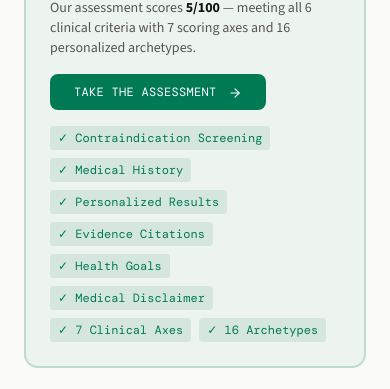
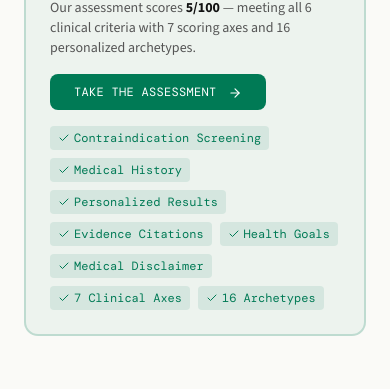
Before and after one commit to RRTONY/tonygreenberg-website, a Next.js app: page /peptide-hall-of-shame in a window 390 px wide. Shown: the part 1994-2383 px from the top of the page. Built offline with nearby package versions, Linux system fonts and the light colour scheme; no server answers; a web font is replaced by a local one.

Commit message:
Checkpoint: Peptide Hall of Shame interface policy repair: replaced the rendered feature-list check glyph with the semantic Lucide Check component, added focused regression coverage, and completed desktop/mobile visual validation.

```diff
--- a/src/app/peptide-hall-of-shame/page.tsx
+++ b/src/app/peptide-hall-of-shame/page.tsx
@@ -1,6 +1,7 @@
 import { ForwardIcon } from "@/components/ui/inline-icons";
 import type { Metadata } from "next";
 import Link from "next/link";
+import { Check } from "lucide-react";
 import { PeptideShutdownBanner } from "@/components/marketing/peptide-shutdown-banner";
 import { BioChainCTA } from "@/components/marketing/biochain-cta";
 import { ClinicRankings, type Clinic } from "@/components/marketing/clinic-rankings";
@@ -440,9 +441,9 @@ export default function PeptideHallOfShamePage() {
             ].map((f) => (
               <span
                 key={f}
-                className="rounded bg-emerald-700/10 px-2 py-1 font-mono text-xs text-emerald-700"
+                className="inline-flex items-center gap-1 rounded bg-emerald-700/10 px-2 py-1 font-mono text-xs text-emerald-700"
               >
-                ✓ {f}
+                <Check aria-hidden="true" className="size-3" /> {f}
               </span>
             ))}
           </div>
```
Also changed, not shown: 2 other files (tests, documents, lock files or other folders).
